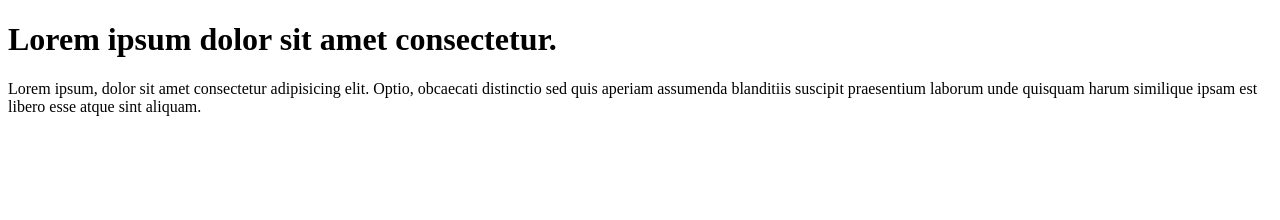
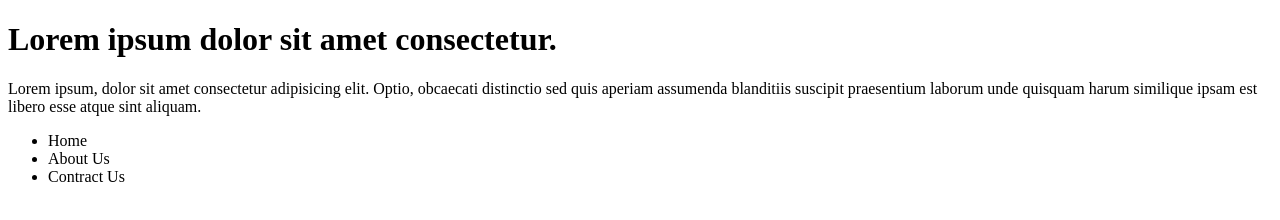
Before and after one commit to PatrickGrant10/learn-git, a plain HTML site: page index.html in a window 1280 px wide. Drawn offline with Linux system fonts and the light colour scheme.

Commit message:
add a list

```diff
--- a/index.html
+++ b/index.html
@@ -9,5 +9,10 @@
     <p>Lorem ipsum, dolor sit amet consectetur adipisicing elit.
     Optio, obcaecati distinctio sed quis aperiam assumenda blanditiis
     suscipit praesentium laborum unde quisquam harum similique ipsam est libero esse atque sint aliquam.</p>
+    <ul>
+        <li>Home</li>
+        <li>About Us</li>
+        <li>Contract Us</li>
+    </ul>
 </body>
 </html>
```
